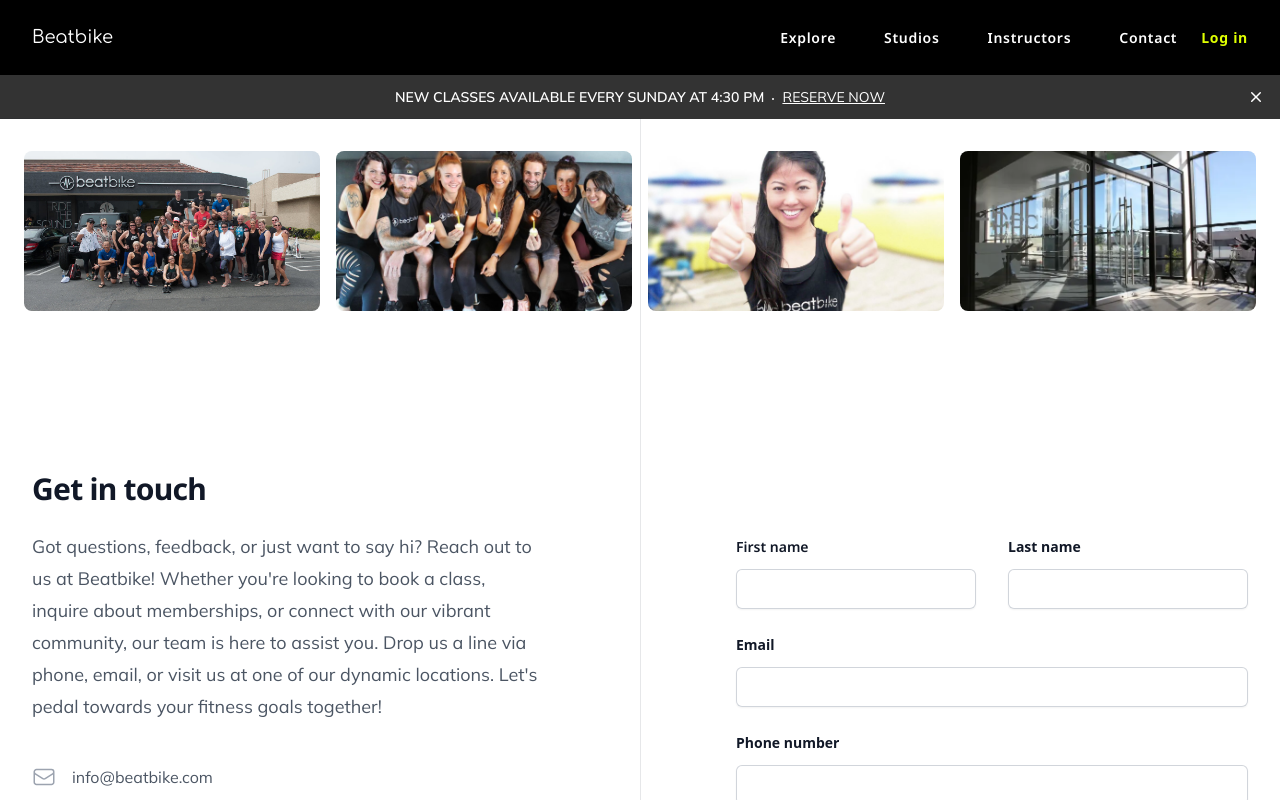
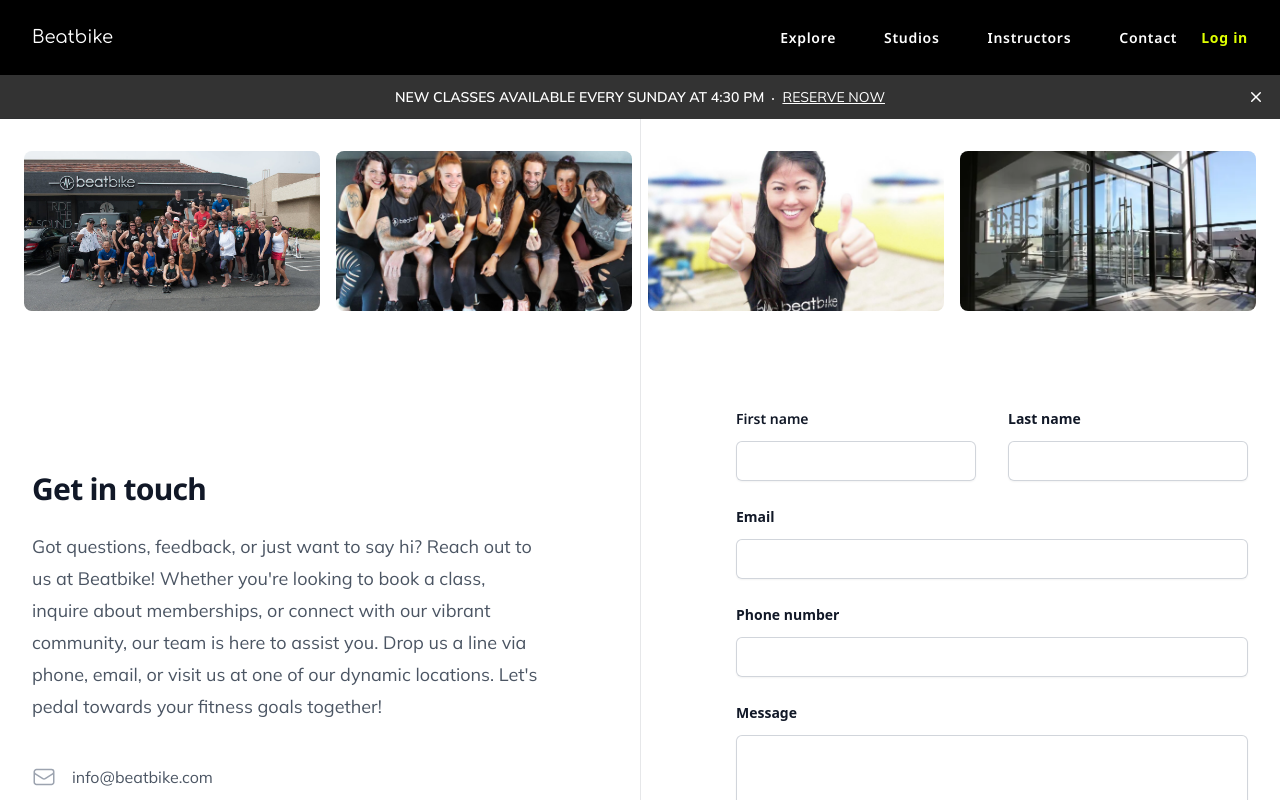
Before and after one commit to sphcastillo/beatbike, a Next.js app: page /contact in a window 1280 px wide. Shown: the top 800 px of the page. Built offline with nearby package versions, Linux system fonts and the light colour scheme.

Commit message:
Removal on whole project max-w-7xl ~ full width

```diff
--- a/app/contact/page.tsx
+++ b/app/contact/page.tsx
@@ -45,7 +45,7 @@
   }
 
   return (
-    <div className="relative isolate bg-white max-w-7xl mx-auto">
+    <div className="relative isolate bg-white">
       <div className="py-6 sm:py-8 px-2 md:px-6">
         <ContactUsGalleryBanner />
       </div>
@@ -143,7 +143,7 @@
           </div>
         </div>
         <form
-          className="px-6 pb-24 pt-20 sm:pb-32 lg:px-8 lg:py-48"
+          className="px-6 pb-24 pt-20 sm:pb-32 lg:px-8 lg:pt-16 lg:pb-36"
           onSubmit={handleSubmit}
         >
           <div className="mx-auto max-w-xl lg:mr-0 lg:max-w-lg">
--- a/app/layout.tsx
+++ b/app/layout.tsx
@@ -19,7 +19,7 @@
       <head>
         <meta name="viewport" content="width=device-width, initial-scale=1.0" />
       </head>
-      <body className='h-screen max-w-7xl mx-auto bg-black'>
+      <body className='h-screen bg-black'>
         <Header />
         <Banner />
         {children}
--- a/app/signin/page.tsx
+++ b/app/signin/page.tsx
@@ -6,8 +6,8 @@
 export default function SignIn() {
     return (
       <div className="bg-white h-full">
-        <div className="flex min-h-full flex-1 max-w-6xl mx-auto">
-          <div className="flex flex-1 flex-col justify-start sm:justify-center p-[60px] lg:flex-none">
+        <div className="flex min-h-full w-full">
+          <div className="flex w-[60%] flex-1 flex-col justify-start sm:justify-center p-[60px] lg:flex-none">
             <div className={mulish.className}>
               <div className="mx-auto w-full max-w-sm lg:w-96">
                 <div>
```
